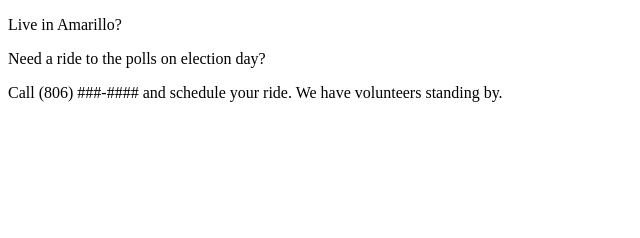
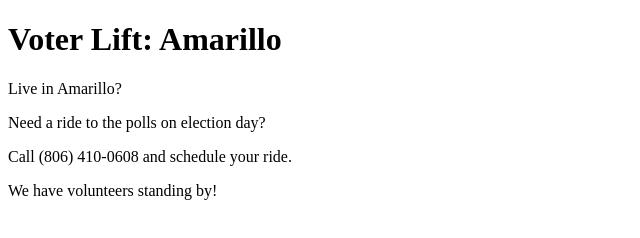
Before and after one commit to ScriptGadget/voterlift, a plain HTML site: page index.html in a window 1280 px wide. Shown: the whole page, without its empty margins (0-640 px from the left). Drawn offline with Linux system fonts and the light colour scheme.

Commit message:
Update index.html

```diff
--- a/index.html
+++ b/index.html
@@ -5,6 +5,8 @@
 <title>Voter Lift</title>
 </head>
 <body>
+<h1>Voter Lift: Amarillo</h1>
 <p>Live in Amarillo?
 <p>Need a ride to the polls on election day?
-<p>Call (806) ###-#### and schedule your ride. We have volunteers standing by.
+<p>Call (806) 410-0608 and schedule your ride.
+<p>We have volunteers standing by!
```
